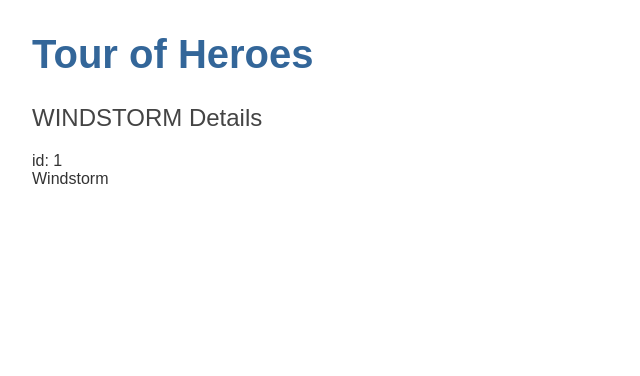
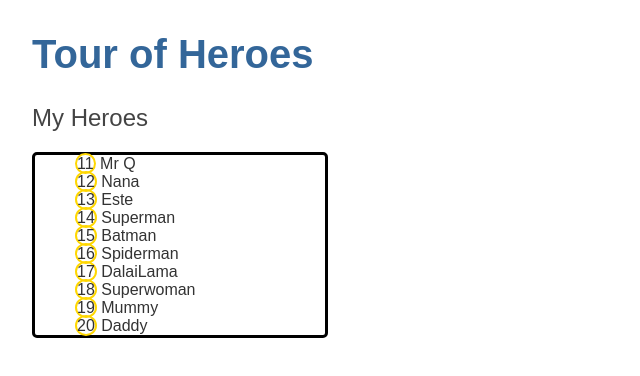
Before and after one commit to quentincrida/angularHeroesTut, an Angular app: page / in a window 1280 px wide. Shown: the top 376 px of the page, without its empty margins (0-640 px from the left). Built offline with nearby package versions, Linux system fonts and the light colour scheme.

Commit message:
selected Hero details and limited CSS

```diff
--- a/src/app/app.module.ts
+++ b/src/app/app.module.ts
@@ -1,7 +1,7 @@
 import { BrowserModule } from '@angular/platform-browser';
 import { NgModule } from '@angular/core';
+import { FormsModule } from '@angular/forms'; // <-- NgModel lives here
 
-import { AppRoutingModule } from './app-routing.module';
 import { AppComponent } from './app.component';
 import { HeroesComponent } from './heroes/heroes.component';
 
@@ -12,7 +12,7 @@ import { HeroesComponent } from './heroes/heroes.component';
   ],
   imports: [
     BrowserModule,
-    AppRoutingModule
+    FormsModule
   ],
   providers: [],
   bootstrap: [AppComponent]
--- a/src/app/heroes/heroes.component.html
+++ b/src/app/heroes/heroes.component.html
@@ -1,7 +1,20 @@
-<h2>{{hero.name | uppercase}} Details</h2>
-<div>
-    <span>id: {{hero.id}}</span>
+<h2>My Heroes</h2>
+<ul class="heroes" style="list-style-type:none">
+  <li *ngFor="let hero of heroes" (click)="onSelect(hero)">
+    <span class="badge">{{hero.id}}</span> {{hero.name}}
+  </li>
+</ul>
+
+<div *ngIf="selectedHero" class="selected-hero">
+    <h2>{{ selectedHero.name | uppercase }} Details</h2>
+
+    <div>
+        <span>id: </span> {{ selectedHero.id}}
+    </div>
+    <div>
+        <label> name:
+            <input [(ngModel)]="selectedHero.name" placeholder="name"/>
+        </label>
+    </div>
+
 </div>
-<div>
-    <span>{{hero.name}}</span>
-</div>
--- a/src/app/heroes/heroes.component.ts
+++ b/src/app/heroes/heroes.component.ts
@@ -1,4 +1,5 @@
 import { Component, OnInit } from '@angular/core';
+import { HEROES } from '../mock-heroes';
 import { Hero } from '../hero';
 
 @Component({
@@ -6,15 +7,19 @@ import { Hero } from '../hero';
   templateUrl: './heroes.component.html',
   styleUrls: ['./heroes.component.css']
 })
+
 export class HeroesComponent implements OnInit {
-  hero: Hero = {
-    id: 1,
-    name: 'Windstorm'
-  };
+
+  heroes = HEROES;
+  selectedHero: Hero;
 
   constructor() { }
 
-  ngOnInit() {
+  ngOnInit(): void {
+  }
+
+  onSelect(hero:Hero): void {
+    this.selectedHero = hero;
   }
 
 }
--- /dev/null
+++ b/src/app/mock-heroes.ts
@@ -0,0 +1,15 @@
+import { Hero } from './hero';
+
+export const HEROES: Hero[] = [
+  { id: 11, name: 'Mr Q' },
+  { id: 12, name: 'Nana' },
+  { id: 13, name: 'Este' },
+  { id: 14, name: 'Superman' },
+  { id: 15, name: 'Batman' },
+  { id: 16, name: 'Spiderman' },
+  { id: 17, name: 'DalaiLama' },
+  { id: 18, name: 'Superwoman' },
+  { id: 19, name: 'Mummy' },
+  { id: 20, name: 'Daddy' }
+
+];
--- a/src/styles.css
+++ b/src/styles.css
@@ -21,3 +21,33 @@ h1 {
   * {
     font-family: Arial, Helvetica, sans-serif;
   }
+
+  .heroes {
+    width: 250px;
+    border: 3px solid black;
+    border-radius: 5px;
+    text-align: left;
+    text-decoration: none;
+
+  }
+  .selected-hero {
+    background-color: rgb(233, 222, 222);
+    border: 10px dotted rgb(202, 20, 29);
+    border-radius: 20px;
+    width: 250px;
+    height: 150px;
+    text-align: center;
+  }
+  .selected-hero span {
+    text-align: left;
+  }
+
+
+
+  .badge {
+    border: 2px solid gold;
+    border-radius: 50%;
+    justify-content: left;
+    text-decoration: underlinnone;
+
+  }
```
